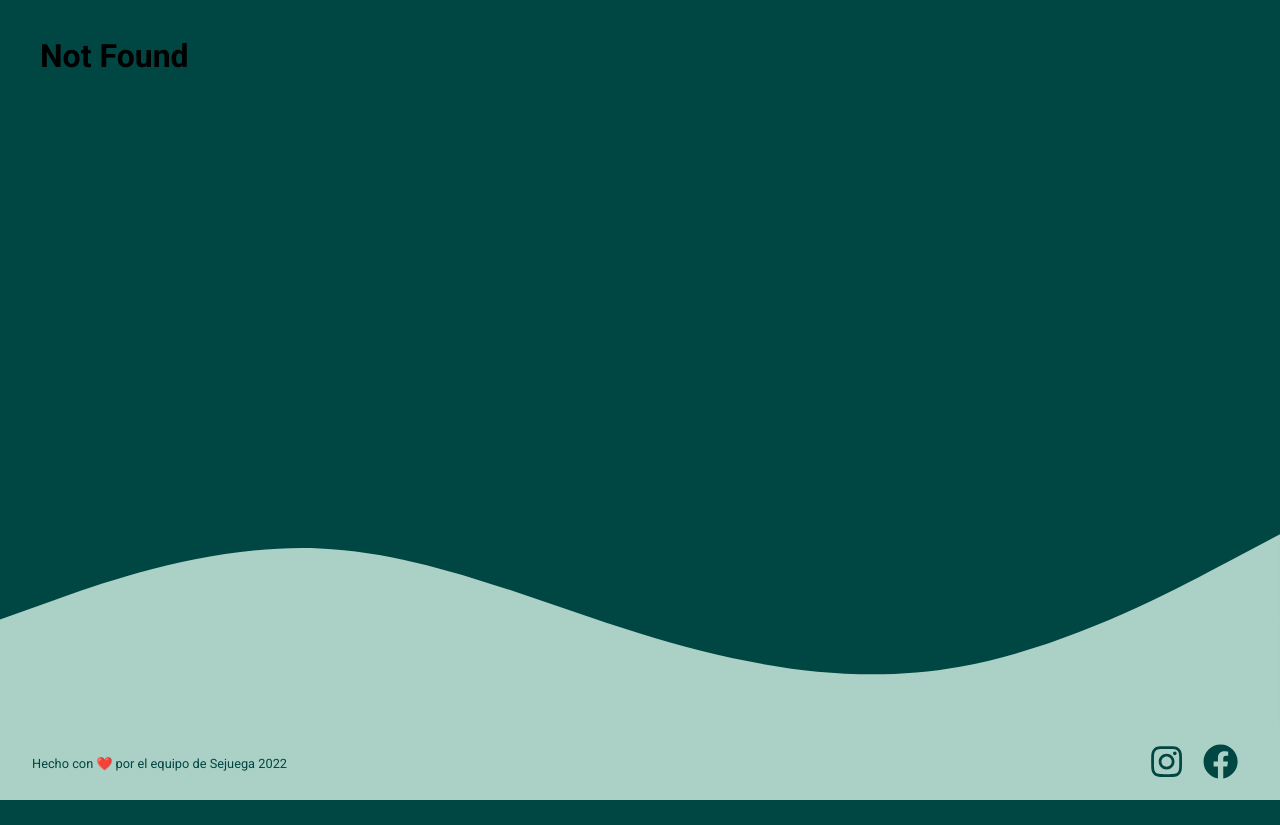
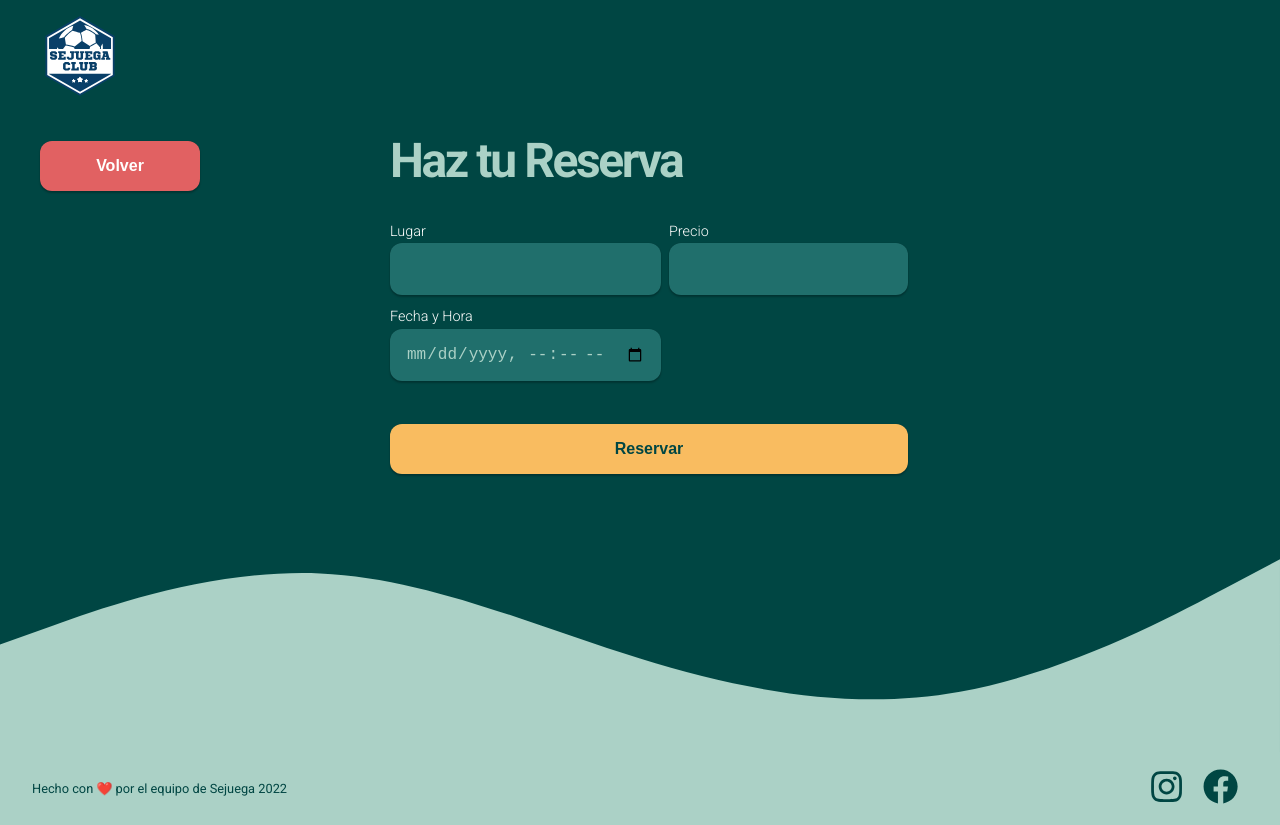
Before and after one commit to macbenites/pg-frontend, a React (Create React App) app: page /reserveCourt in a window 1280 px wide. Before the commit this address had no page. Before the commit the page ends 800 px from the top, so only its background shows below. Built offline with nearby package versions, Linux system fonts and the light colour scheme.

Commit message:
Add useSearchParams

```diff
--- a/src/App.js
+++ b/src/App.js
@@ -35,7 +35,7 @@ function App() {
               <Route path="business" element={<SignUpBusiness />} />
               <Route path="resetPassword" element={<Password />} />
             </Route>
-            <Route path="reserveCourt/:name" element={<ReserveCourt />} />
+            <Route path="/reserveCourt" element={<ReserveCourt />} />
             <Route path="gamesCreate" element={<GamesCreate />} />
             <Route path="/users/:id" element={<DetailUser />} />
             <Route path="/users/:id/chat" element={<Chat />} />
--- a/src/Components/CardsCourt.jsx
+++ b/src/Components/CardsCourt.jsx
@@ -6,12 +6,20 @@ import {
   LinkCourt,
   BtnReserve,
 } from "../Styles/component/CardsCity";
+import { useNavigate } from "react-router-dom";
 // import phone from "../Assets/img/phone.svg";
 // import schedule from "../Assets/img/shedule.svg";
 // import web from "../Assets/img/web.svg";
-import { LinkTo } from "../Styles/reusable/LinkTo";
+
 const CardsCourt = ({ props }) => {
-const { userState } = useSelector((state) => state);
+  const { userState } = useSelector((state) => state);
+  const navigate = useNavigate();
+  const addParams = () => {
+    navigate({
+      pathname: "/reserveCourt",
+      search: `?nameCenter=${props.name}&price=${props.price}`,
+    });
+  };
   return (
     <CardContainer>
       <ImgCard>
@@ -31,10 +39,10 @@ const { userState } = useSelector((state) => state);
           <p>{props.street}</p>
         </div>
         {userState?.role === "user" ? (
-          <LinkTo to={`/reserveCourt/${props.name}`}>
-            <BtnReserve>Reservar</BtnReserve>
-          </LinkTo>
-        ) : null}
+          // <LinkTo to={`/reserveCourt/${params}`} onClick={addParams}>
+          <BtnReserve onClick={addParams}>Reservar</BtnReserve>
+        ) : // </LinkTo>
+        null}
       </Content>
     </CardContainer>
   );
--- a/src/Components/DetailCourt.jsx
+++ b/src/Components/DetailCourt.jsx
@@ -19,6 +19,7 @@ export default function DetailCourt() {
     dispatch(getDetailsCourt(id));
   }, [dispatch, id]);
 
+  console.log(detail);
   const handleBackClick = () => {
     navigate("/home/canchas");
   };
@@ -34,7 +35,6 @@ export default function DetailCourt() {
         {detail ? (
           <DivCourtDetail>
             <h1>{detail.name}</h1>
-
             <p>
               <strong>Dirección:</strong> {detail.street}
             </p>
@@ -46,6 +46,9 @@ export default function DetailCourt() {
             </p>
             <p>
               <strong>Email:</strong> {detail.email}
+            </p>
+            <p>
+              <strong>Price:</strong> {detail.price}
             </p>
             <p>
               <strong>Horario:</strong> {detail.availableHours}
--- a/src/Components/ReserveCourt.jsx
+++ b/src/Components/ReserveCourt.jsx
@@ -1,5 +1,5 @@
 import { useState } from "react";
-import { useNavigate, useParams } from "react-router-dom";
+import { useNavigate, useSearchParams } from "react-router-dom";
 import { postBuy } from "../Redux/Actions/index";
 import { useDispatch, useSelector } from "react-redux";
 import { InputForm, Label } from "../Styles/reusable/Input";
@@ -14,10 +14,14 @@ import { Name, User, Barrio, Btn } from "../Styles/reusable/Containers";
 export default function ReserveCourt() {
   const dispatch = useDispatch();
   const navigate = useNavigate();
-  const { name } = useParams();
+  const [params] = useSearchParams();
+  const nameCenter = params.get("nameCenter");
+  const price = params.get("price");
+
   const { userState } = useSelector((state) => state);
   const [input, setInput] = useState({
-    title: name,
+    title: nameCenter,
+    price: price,
   });
 
   const handle = () => {
@@ -53,13 +57,14 @@ export default function ReserveCourt() {
         <form onSubmit={(e) => handleSubmit(e)}>
           <Name>
             <Label>Lugar</Label>
-            <InputForm type="text" value={name} name="title" readOnly />
+            <InputForm type="text" value={nameCenter} name="title" readOnly />
           </Name>
           <User>
             <Label>Precio</Label>
             <InputForm
               type="number"
               name="price"
+              value={price}
               onChange={(e) => handleChange(e)}
             />
           </User>
--- a/src/Redux/Actions/index.js
+++ b/src/Redux/Actions/index.js
@@ -326,7 +326,7 @@ export function postBuy(payload) {
       );
       const { data } = newBuy;
       window.location.replace(data.response.sandbox_init_point);
-    }catch (error) {
+    } catch (error) {
       Swal.fire({
         icon: "error",
         title: "Oops...",
@@ -334,7 +334,7 @@ export function postBuy(payload) {
       });
     }
   };
-};
+}
 
 export const signUpBusiness = (email, password, data, callback) => {
   return async (dispatch) => {
@@ -348,6 +348,7 @@ export const signUpBusiness = (email, password, data, callback) => {
           phone: data.phone,
           street: data.street,
           district: data.district,
+          price: data.price,
           availableHours: data.availableHours,
           typeFloor: data.typeFloor,
           cantPlayers: data.cantPlayers,
@@ -365,6 +366,7 @@ export const signUpBusiness = (email, password, data, callback) => {
             phone: obj.phone,
             street: obj.street,
             district: obj.district,
+            price: obj.price,
             availableHours: obj.availableHours,
             typeFloor: obj.typeFloor,
             cantPlayers: obj.cantPlayers,
@@ -658,9 +660,9 @@ export function deleteMatch(id_match) {
         title: "Oops...",
         text: `${error.response.data.error}`,
       });
-    };
+    }
   };
-};
+}
 
 export function showYourMatch(id) {
   return function (dispatch) {
```
